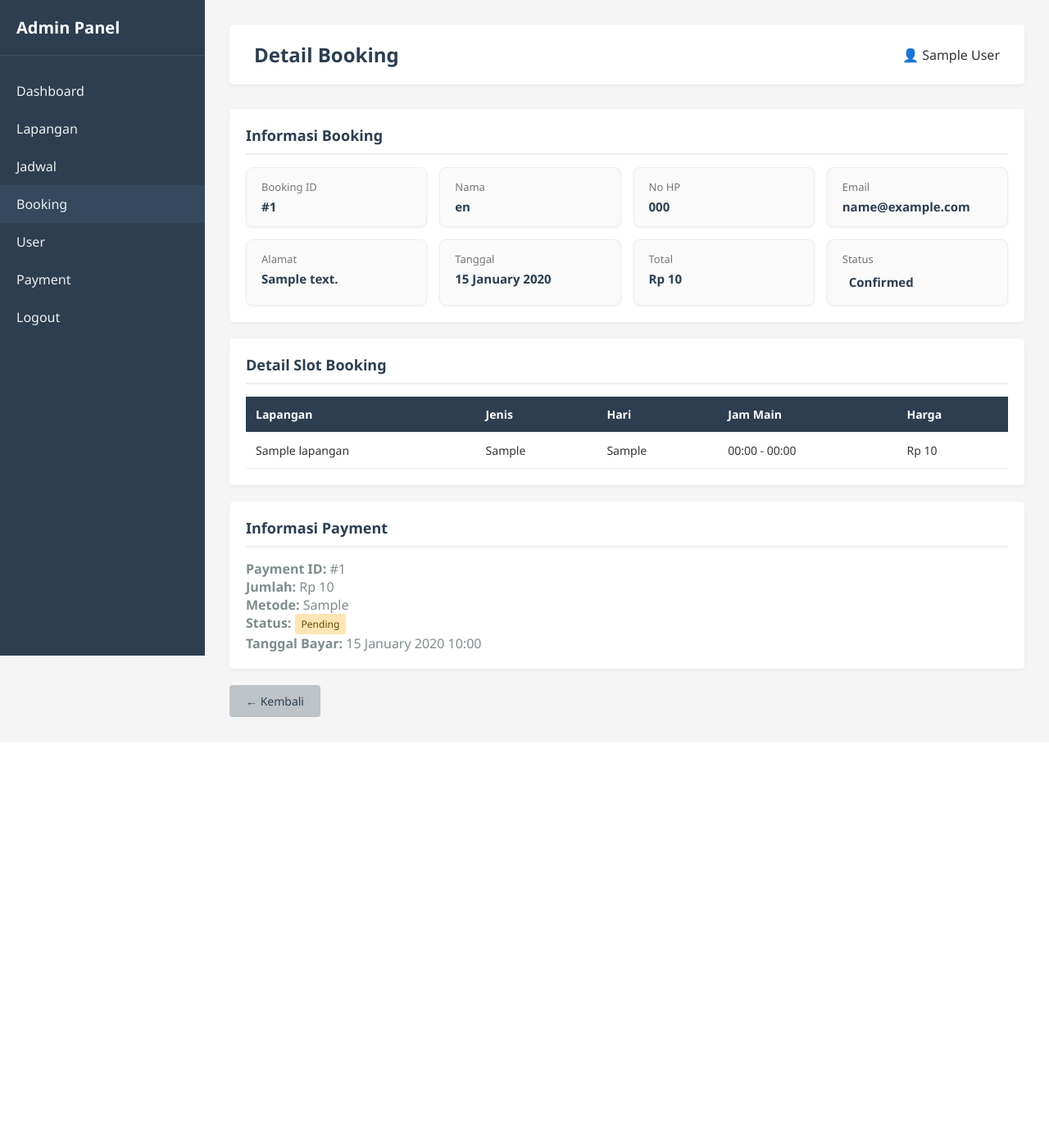
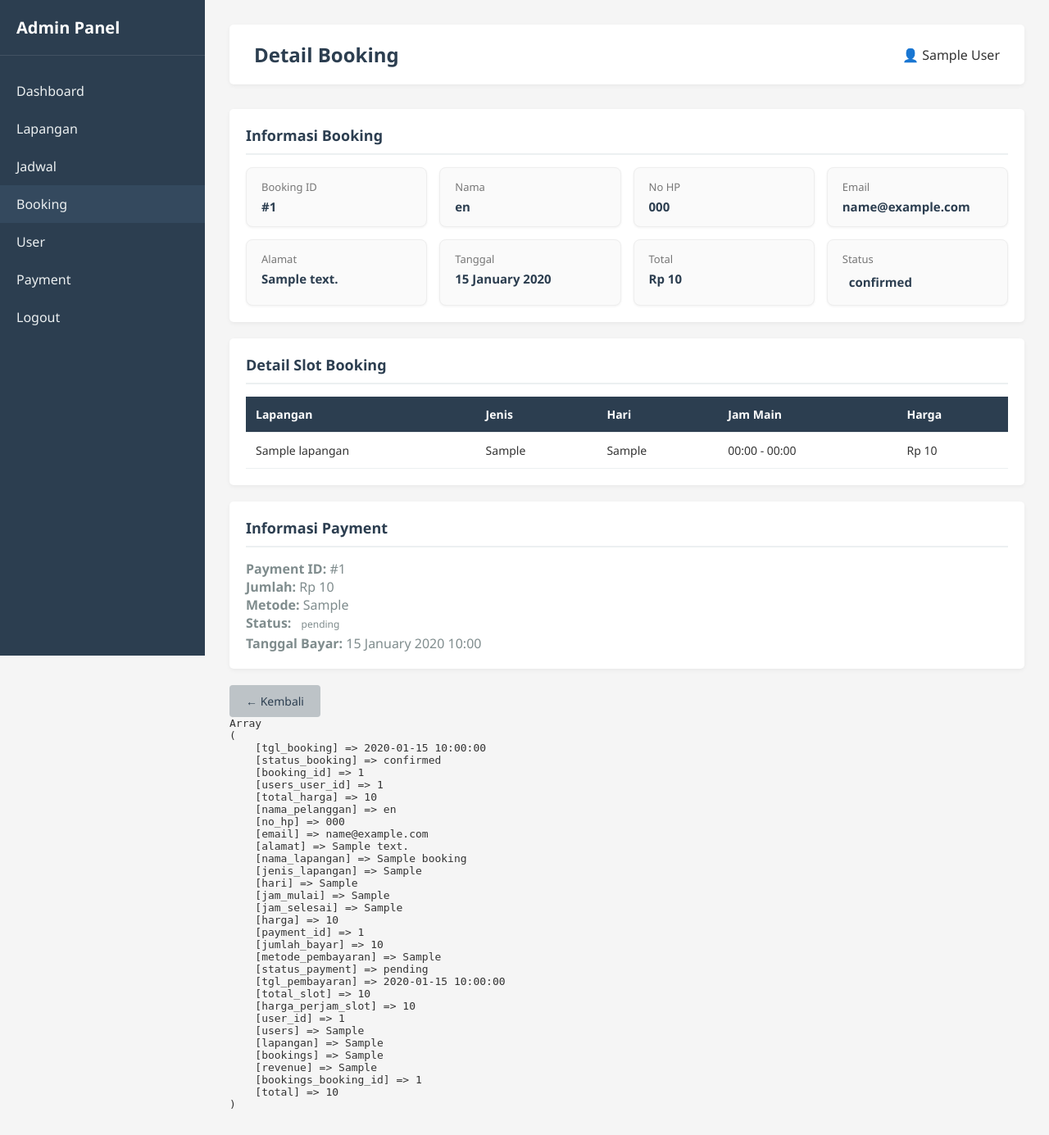
Before and after one commit to ajiarl/reservasi-lapangan-futsal, a PHP site: page /booking/detail_booking.php?id=1 in a window 1280 px wide. Shown: the whole page at 82% size. Before the commit the page ends 875 px from the top, so only its background shows below. Run offline with PHP 8.4, Linux system fonts and the light colour scheme; the visitor is signed in with stand-in values (Sample User, id 1); tables that the repository leaves empty or names only in its code hold one stand-in row (values such as "Sample post"); data that the repository does not hold is empty.

Commit message:
update kode

```diff
--- a/admin/booking/detail_booking.php
+++ b/admin/booking/detail_booking.php
@@ -33,8 +33,20 @@ $details = fetchAll("SELECT bd.*, j.hari, j.jam_mulai_slot, j.jam_selesai_slot,
 // Payment data
 $payment = fetchOne("SELECT * FROM payment WHERE Bookings_booking_id=?", [$id]);
 
+$statusBooking = $booking['status_booking'] ?: 'Pending';
+
+$class = match ($statusBooking) {
+    'Pending'      => 'warning',
+    'Berlangsung'  => 'primary',
+    'Selesai'      => 'success',
+    'Batal'        => 'danger',
+    default        => 'secondary'
+};
+
 require_once '../includes/header.php';
 ?>
+
+
 
 <div class="card">
     <h3>Informasi Booking</h3>
@@ -81,9 +93,10 @@ require_once '../includes/header.php';
         <div class="info-card">
             <div class="label">Status</div>
             <div class="value badge badge-<?= $class ?>">
-                <?= ucfirst($booking['status_booking']) ?>
+                <?= htmlspecialchars($statusBooking) ?>
             </div>
         </div>
+
 
     </div>
 </div>
@@ -129,10 +142,21 @@ require_once '../includes/header.php';
         <p><strong>Metode:</strong> <?= htmlspecialchars($payment['metode_pembayaran']) ?></p>
         <p><strong>Status:</strong>
             <?php
-            $badge = ['pending'=>'warning','success'=>'success','cancelled'=>'danger'];
+            $statusPay = $payment['status_payment'] ?: 'Pending';
+
+            $paymentClass = match ($statusPay) {
+                'Pending' => 'warning',
+                'DP' => 'info',
+                'Lunas' => 'success',
+                default => 'secondary'
+            };
+
             $class = $badge[$payment['status_payment']] ?? 'info';
             ?>
-            <span class="badge badge-<?= $class ?>"><?= ucfirst($payment['status_payment']) ?></span>
+            <span class="badge badge-<?= $paymentClass ?>">
+                <?= htmlspecialchars($statusPay) ?>
+            </span>
+
         </p>
         <?php if ($payment['tgl_pembayaran']): ?>
             <p><strong>Tanggal Bayar:</strong> <?= date('d F Y H:i', strtotime($payment['tgl_pembayaran'])) ?></p>
@@ -146,4 +170,9 @@ require_once '../includes/header.php';
     <a href="index.php" class="btn btn-secondary">← Kembali</a>
 </div>
 
+<pre>
+<?php print_r($booking); ?>
+</pre>
+
+
 <?php require_once '../includes/footer.php'; ?>
```
Also changed, not shown: admin/booking/tambah_booking.php (+12 -1 lines).
